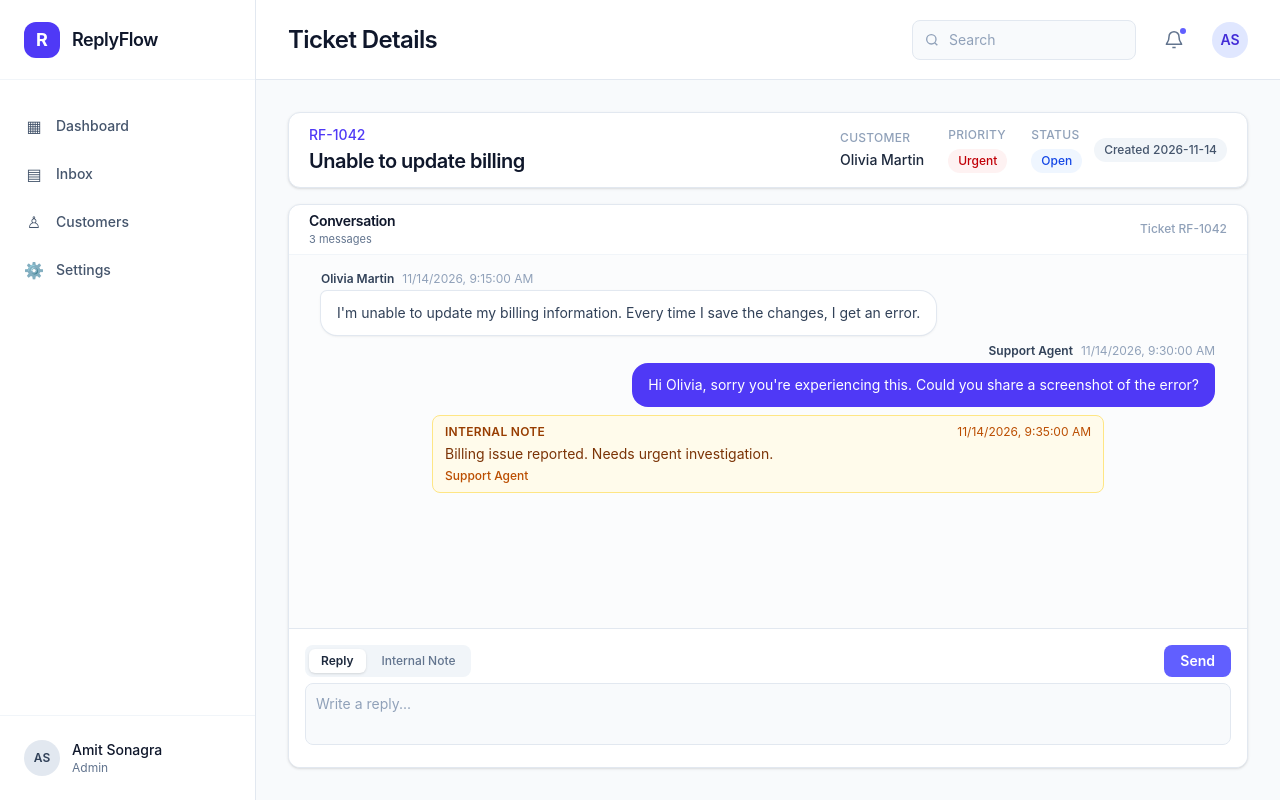
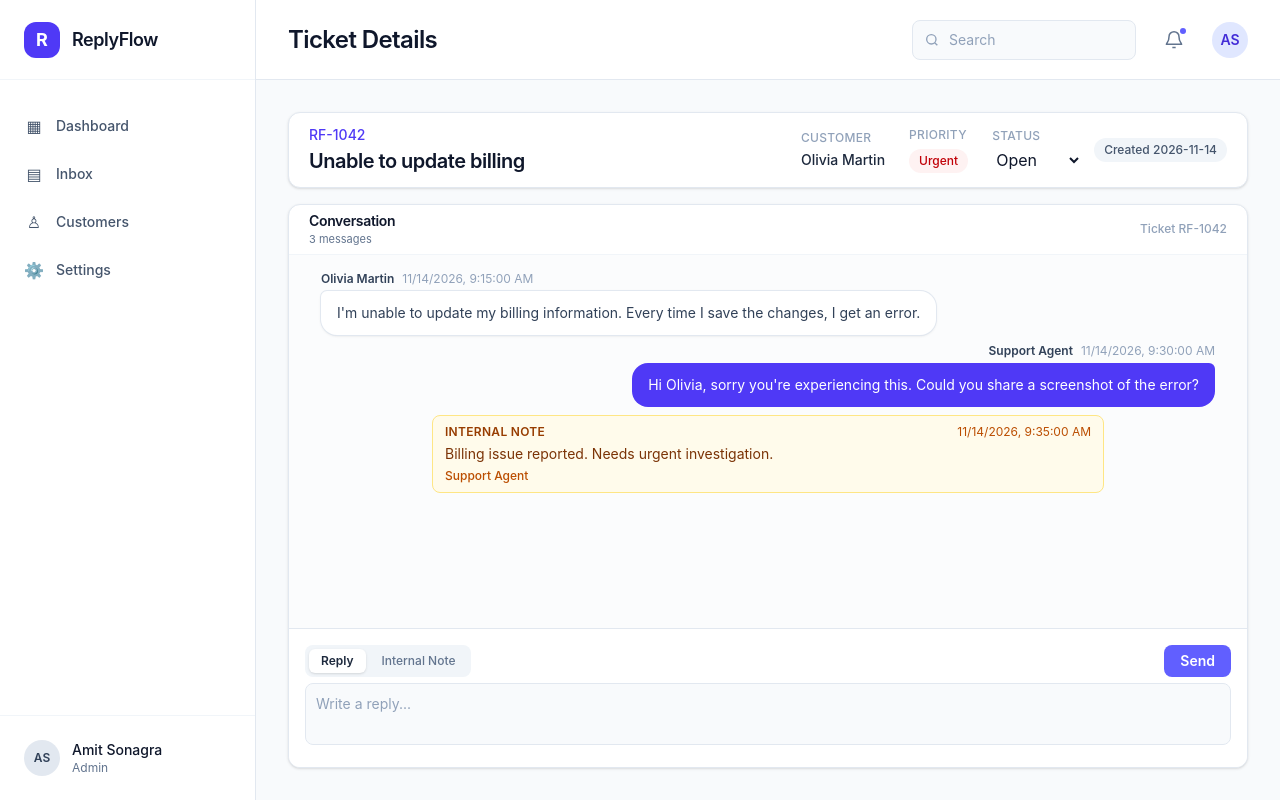
Before and after one commit to amitt39/replyflow, a React (Vite) app: page / in a window 1280 px wide. Both pictures are taken after a click on the element 768 px from the left and 1444 px from the top of the page. Built offline with nearby package versions, Linux system fonts and the light colour scheme.

Commit message:
feat: add ticket status management

```diff
--- a/src/components/dashboard/RecentTickets.jsx
+++ b/src/components/dashboard/RecentTickets.jsx
@@ -1,11 +1,12 @@
 import TicketTable from "../tickets/TicketTable";
-import { tickets } from "../../data/tickets";
-
-const recentTickets = [...tickets]
-  .sort((t1, t2) => new Date(t2.createdAt) - new Date(t1.createdAt))
-  .slice(0, 5);
+import { useContext } from "react";
+import { TicketsContext } from "../../context/TicketsContext";
 
 function RecentTickets() {
+  const { tickets } = useContext(TicketsContext);
+  const recentTickets = [...tickets]
+    .sort((t1, t2) => new Date(t2.createdAt) - new Date(t1.createdAt))
+    .slice(0, 5);
   return (
     <section
       aria-labelledby="recent-tickets-title"
--- a/src/components/tickets/ticketDetails/TicketHeader.jsx
+++ b/src/components/tickets/ticketDetails/TicketHeader.jsx
@@ -1,4 +1,4 @@
-export default function TicketHeader({ ticket }) {
+export default function TicketHeader({ ticket, handleStatusChange }) {
   return (
     <section className="flex-none rounded-xl border border-slate-200 bg-white px-4 py-3 shadow-sm sm:px-5">
       <div className="flex flex-col gap-3 lg:flex-row lg:items-center lg:justify-between">
@@ -37,11 +37,16 @@ export default function TicketHeader({ ticket }) {
               Status
             </dt>
             <dd className="mt-1">
-              <span
-                className={`inline-flex rounded-full px-2.5 py-1 text-xs font-medium ${ticket.status === "Open" ? "bg-blue-50 text-blue-700" : ticket.status === "Pending" ? "bg-amber-50 text-amber-700" : "bg-emerald-50 text-emerald-700"}`}
+              <select
+                value={ticket.status}
+                onChange={(e) => {
+                  handleStatusChange(e.target.value);
+                }}
               >
-                {ticket.status}
-              </span>
+                <option value="Open">Open</option>
+                <option value="Pending">Pending</option>
+                <option value="Resolved">Resolved</option>
+              </select>
             </dd>
           </div>
         </dl>
--- a/src/pages/Inbox.jsx
+++ b/src/pages/Inbox.jsx
@@ -2,9 +2,12 @@ import { useState } from "react";
 import TicketTable from "../components/tickets/TicketTable";
 import TicketSearch from "../components/tickets/TicketSearch";
 import TicketFilter from "../components/tickets/TicketFilters";
-import { tickets } from "../data/tickets";
+import { useContext } from "react";
+import { TicketsContext } from "../context/TicketsContext";
 
 function Inbox() {
+  const { tickets } = useContext(TicketsContext);
+
   const [filteredText, setFilterdText] = useState("");
   const [selectedStatus, setSelectedStatus] = useState("All Statuses");
   const [selectedPriority, setSelectedPriority] = useState("All Priorities");
--- a/src/pages/TicketDetails.jsx
+++ b/src/pages/TicketDetails.jsx
@@ -43,6 +43,14 @@ function TicketDetails() {
     setReplyText("");
   }
 
+  function handleStatusChange(newStatus) {
+    setTickets((previousTickets) =>
+      previousTickets.map((item) =>
+        item.id === ticket.id ? { ...item, status: newStatus } : item,
+      ),
+    );
+  }
+
   if (!ticket) {
     return (
       <div className="flex min-h-[320px] items-center justify-center rounded-xl border border-slate-200 bg-white p-8 shadow-sm">
@@ -53,7 +61,7 @@ function TicketDetails() {
 
   return (
     <main className="flex min-h-[calc(100vh-7rem)] flex-col gap-4 lg:h-[calc(100vh-9rem)] lg:min-h-0">
-      <TicketHeader ticket={ticket} />
+      <TicketHeader ticket={ticket} handleStatusChange={handleStatusChange} />
       <Conversation
         ticket={ticket}
         isReplyMode={isReplyMode}
```
